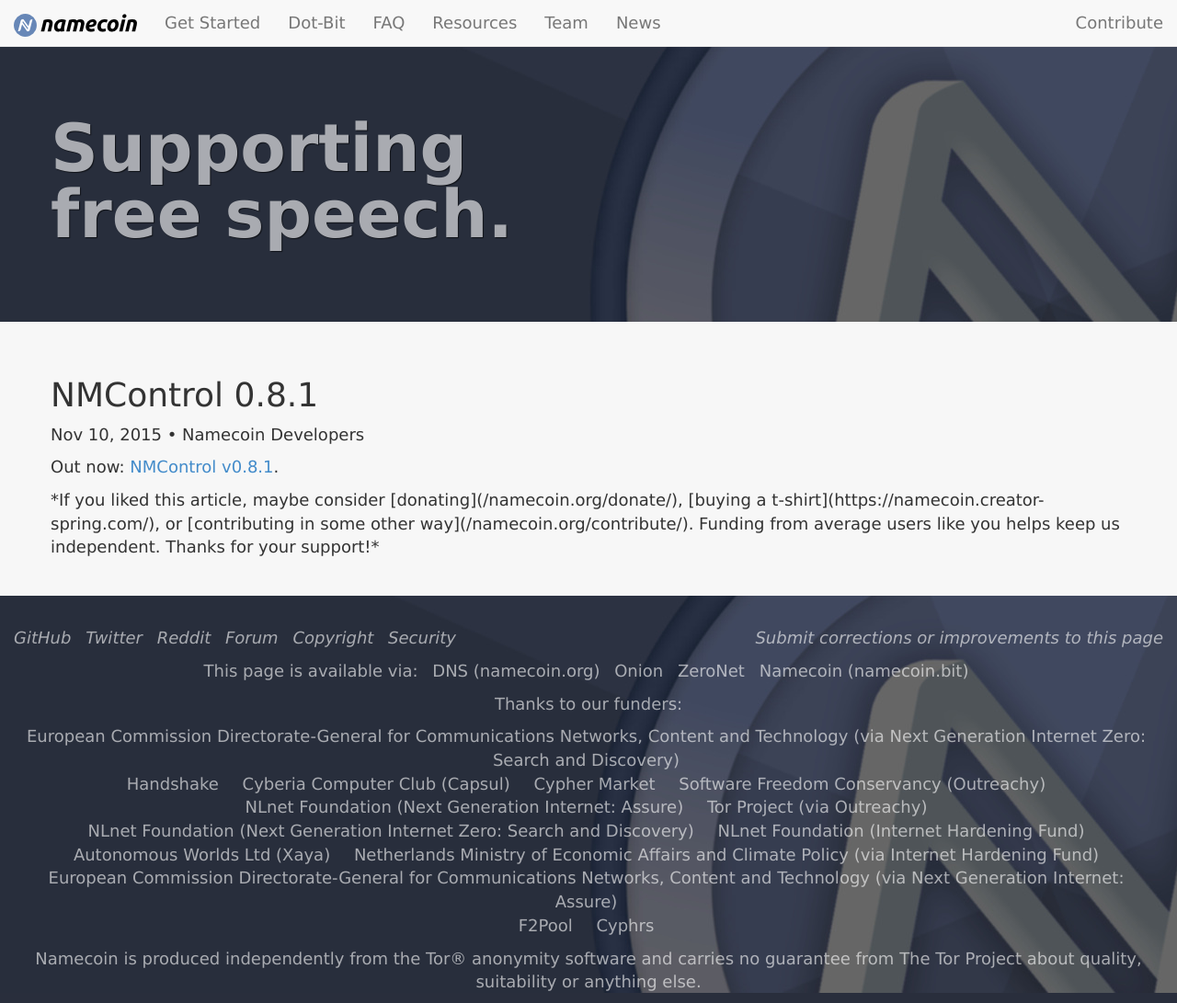
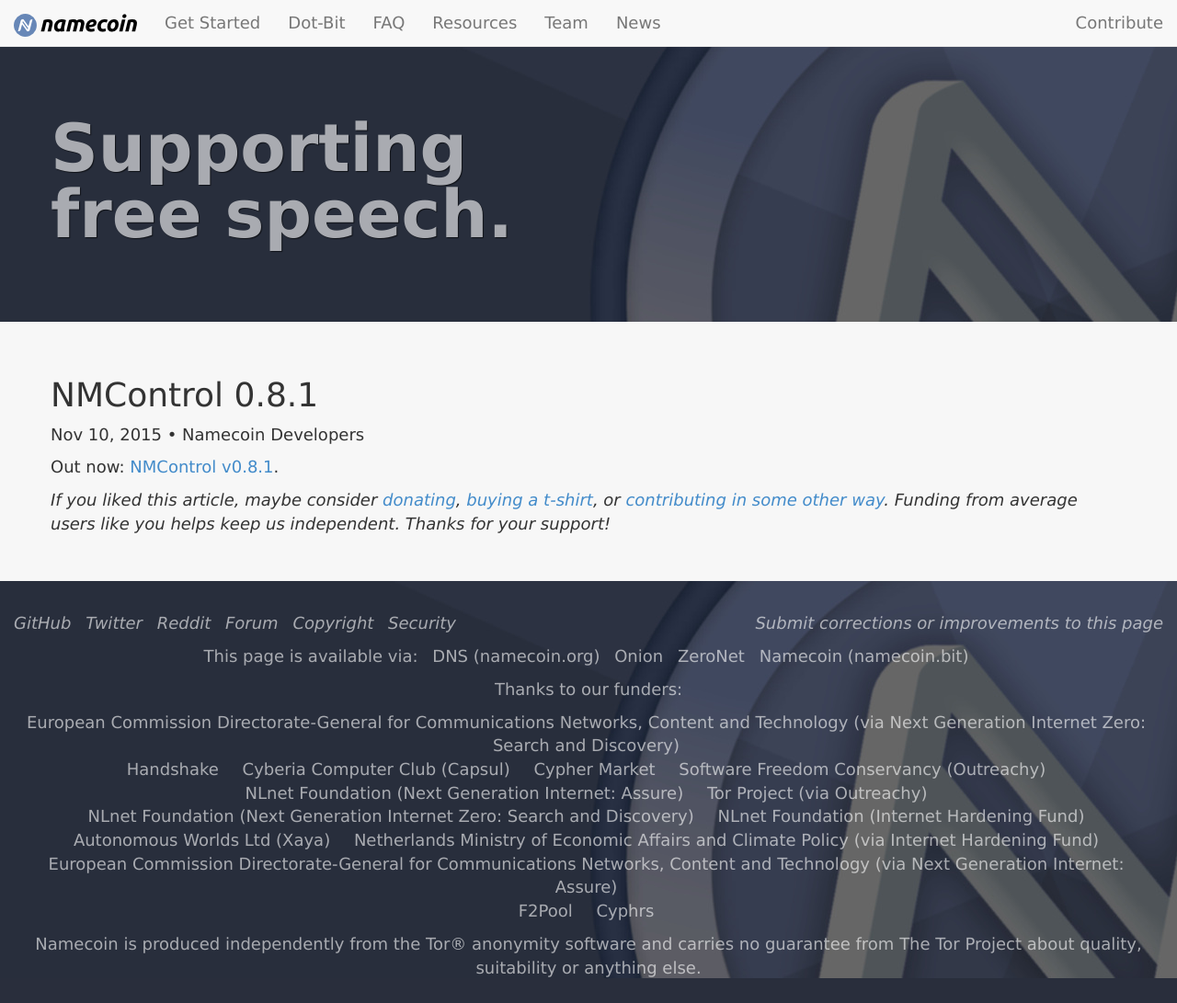
Before and after one commit to JeremyRand/namecoin.org, a Jekyll site: the page built from _posts/2015-11-10-nmcontrol-0.8.1.md, in a window 1280 px wide and 1091 px high. Shown: the whole window at 92% size. Built offline with Jekyll 4.4.1, drawn with Linux system fonts in a browser that asks for light colours.

Commit message:
Replace Markdown post footer with HTML
Apparently Markdown isn't processed in that file v0v

```diff
--- a/_includes/single_post.md
+++ b/_includes/single_post.md
@@ -8,7 +8,10 @@
 <article class="post-content">
 {{ post.content }}
 
-*If you liked this article, maybe consider [donating]({{ "/donate/" | relative_url }}), [buying a t-shirt](https://namecoin.creator-spring.com/), or [contributing in some other way]({{ "/contribute/" | relative_url }}). Funding from average users like you helps keep us independent. Thanks for your support!*
 </article>
 
+<footer>
+<p><em>If you liked this article, maybe consider <a href='{{ "/donate/" | relative_url }}'>donating</a>, <a href="https://namecoin.creator-spring.com/">buying a t-shirt</a>, or <a href='{{ "/contribute/" | relative_url }}'>contributing in some other way</a>. Funding from average users like you helps keep us independent. Thanks for your support!</em></p>
+</footer>
+
 </div>
```
